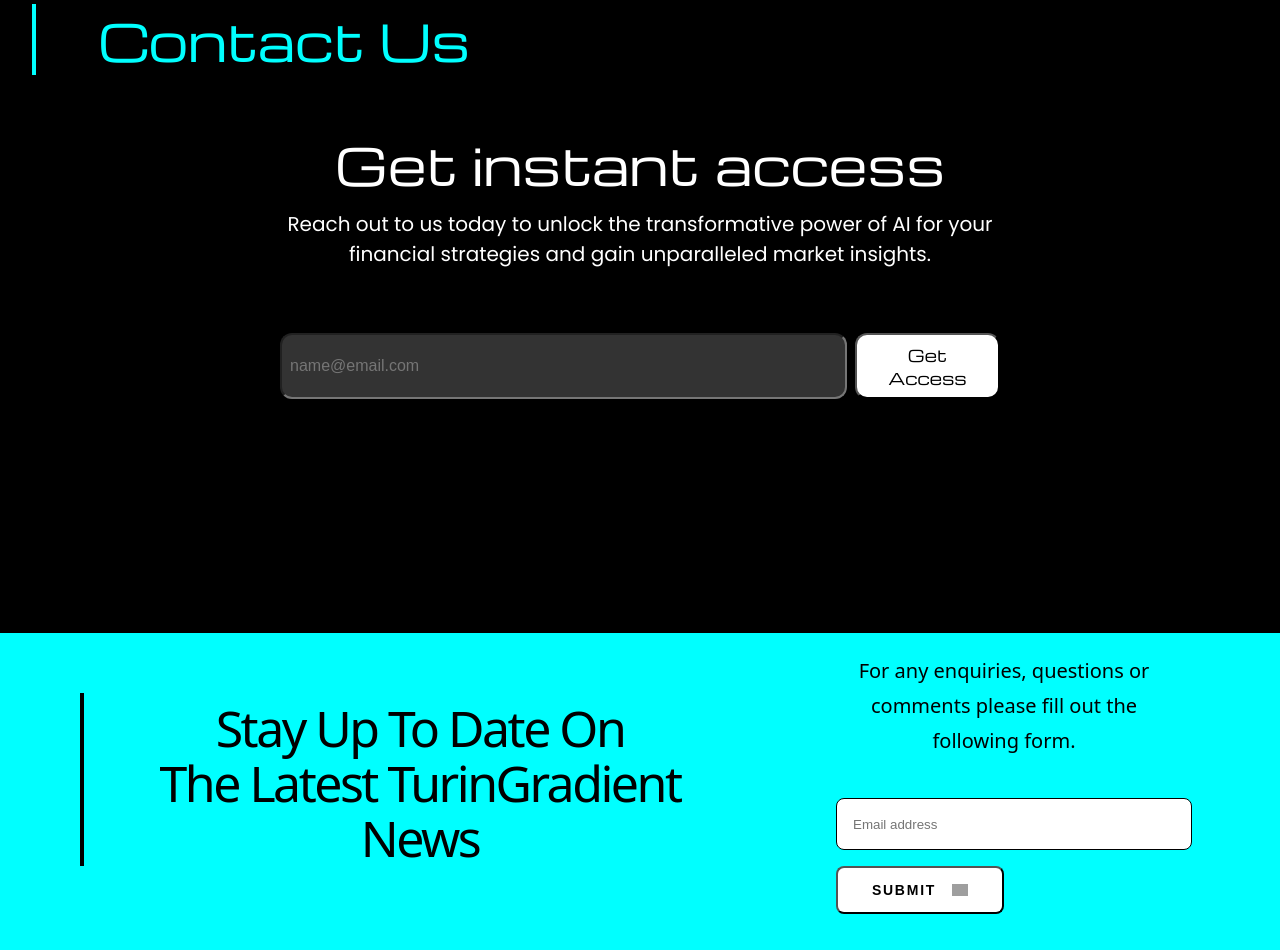
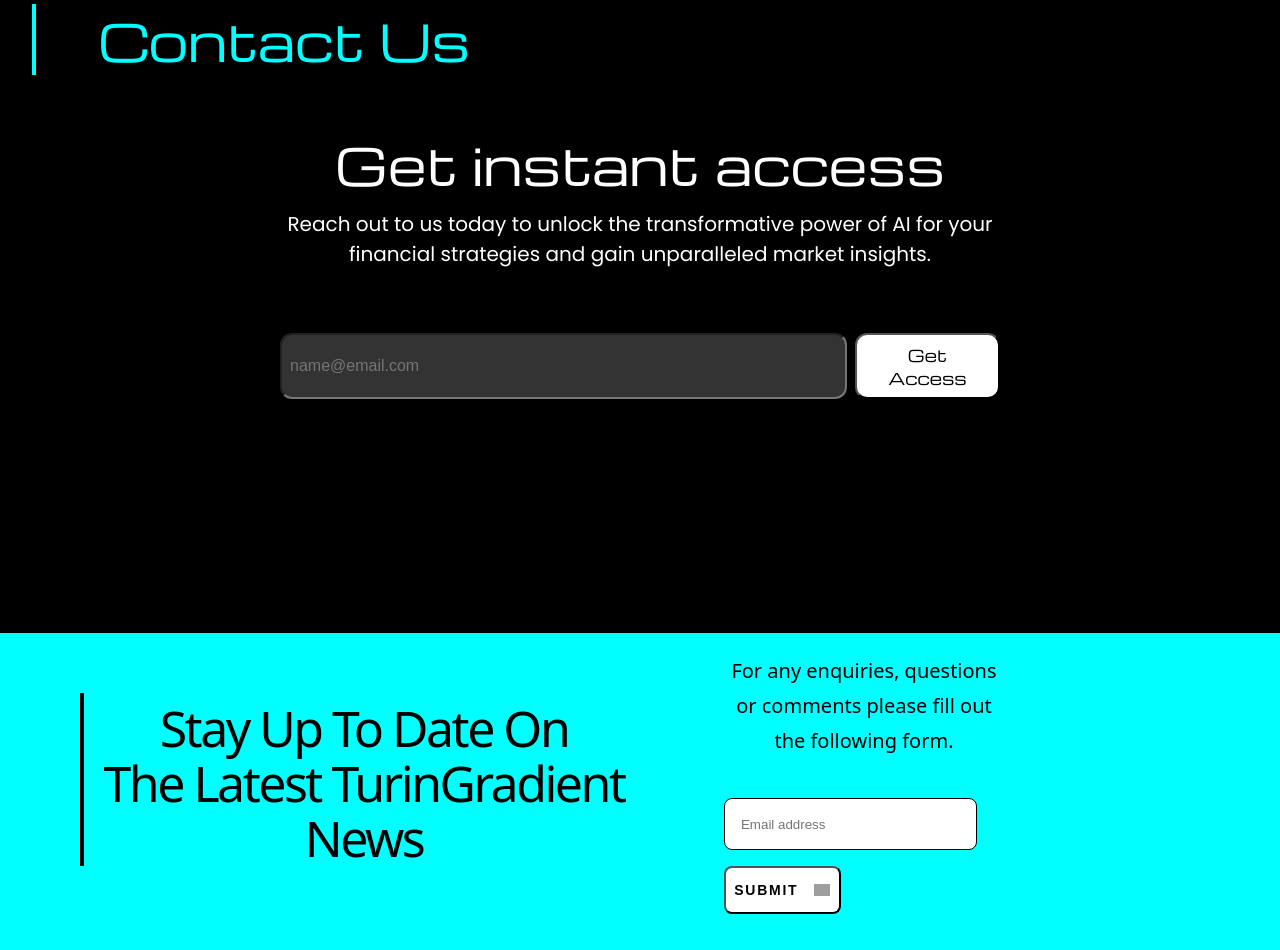
Before and after one commit to AAbiAbi/TuringGradient, a React (Create React App) app: page /contact in a window 1280 px wide. Shown: the part 1197-2147 px from the top of the page. Built offline with nearby package versions, Linux system fonts and the light colour scheme; grey boxes are pictures that could not be loaded; a web font is replaced by a local one.

Commit message:
debug / in css

```diff
--- a/src/css/AboutUs.css
+++ b/src/css/AboutUs.css
@@ -19,12 +19,7 @@
     padding-right: 1rem;
 }
 
-/* @media (min-width: 1024px) {
-  .AboutUsRoot {
-    padding: 128px; /* lg:p-32 in Tailwind */
-    /* text-align: left; */
-  /* } */
-/* } */ */
+
 
 .Title {
   border-left: 4px solid #00ffff;
@@ -105,10 +100,10 @@
 
 .ServiceBlock {
   border: 2px solid #00ffff;
-  shadow: 0 2px 4px #00ffff;
+  box-shadow: 0 2px 4px #00ffff;
   border-radius: 0.5rem;
   padding: 1.5rem;
-  space-y: 1rem;
+  gap: 1rem;
 }
 
 .ServiceIcon {
--- a/src/css/Footer.css
+++ b/src/css/Footer.css
@@ -20,7 +20,7 @@
 .header {
   display: flex;
   gap: 5rem;
-  width: 5/6;
+  width: 83.3333%;
   align-items: flex-start;
 }
 
@@ -57,7 +57,7 @@
   display: flex;
   flex-direction: column;
   gap: 1rem;
-  width: 5/6;
+  width: 83.3333%;
 }
 
 .email-input {
@@ -108,7 +108,7 @@
 .social-icons {
   display: flex;
   gap: 1rem;
-  width: 1/6;
+  width: 16.6667%;
   margin-top: 1rem;
   justify-content: flex-end;
 }
--- a/src/css/OurProduct.css
+++ b/src/css/OurProduct.css
@@ -108,7 +108,8 @@
   justify-content: center;
   /* Center the slides container horizontally */
   align-items: center;
-  width: 100%; /* Take the full width of the parent */
+  width: 100%;
+  /* Take the full width of the parent */
   /* height: 100%; */
   max-width: 15000px;
   /* Center the slides container vertically */ /* Use flexbox to align children */
```
